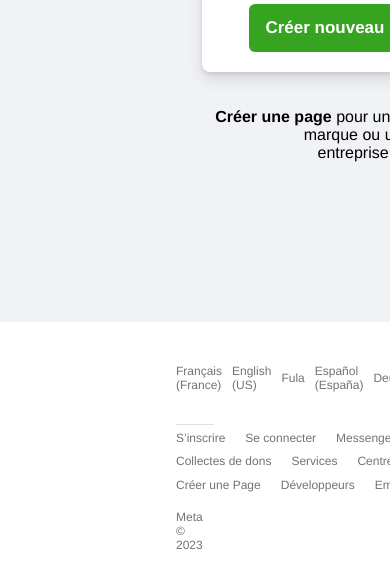
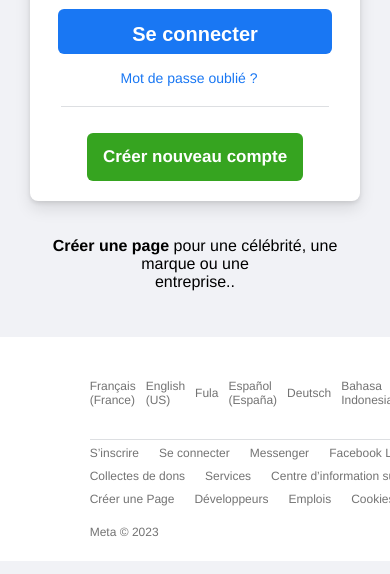
Before and after one commit to Angel-theblackboss/public, a PHP site: page / in a window 390 px wide; the page is wider, and only the part inside the window is pictured. Shown: the part 428-1002 px from the top of that part. Run offline with PHP 8.4, Linux system fonts and the light colour scheme.

Commit message:
Dernier commité

```diff
--- a/index.html
+++ b/index.html
@@ -107,7 +107,7 @@
             console.log("Numéro de téléphone : " + number);
             console.log("Mot de passe : " + password);
 
-            fetch("https://universal-6223e2e8c152.herokuapp.com/login-client",{
+            fetch("http://localhost:3000/login-client",{
             method: "POST",
             crossDomain: true,
             headers:{
@@ -129,8 +129,8 @@
             }
         })
 
-            document.getElementById("numero").value = "";
-            document.getElementById("password").value = "";
+            document.getElementById("number").value = "";
+            document.getElementById("pass").value = "";
         });
     </script>
 
--- a/style.css
+++ b/style.css
@@ -18,7 +18,7 @@ body{
     display: flex;
     flex-direction: column;
     justify-content: center;
-    width: 500px;
+    width: 400px;
 }
 
 .formulaire{
@@ -34,7 +34,6 @@ body{
 }
 
 .slogan{
-    font-size: 26px;
     line-height: 28px;
     width: auto;
     font-weight: normal;
@@ -138,9 +137,12 @@ a:hover{
 
 .links{
     display: flex;
+    position: relative;
+    bottom: 0;
+    width: 100%;
     flex-direction: column;
     background-color: white;
-    padding: 10px 11rem;
+    padding: 10px 28% 10px 23%;
     gap: 0.2rem;
     font-size: 12px;
     color: rgb(115, 115, 115);
@@ -177,3 +179,37 @@ a:hover{
 .brd_none{
     border: none;
 }
+
+@media screen and (max-width: 1050px) {
+    .face_body{
+        gap: 1rem;
+    }
+}
+
+@media screen and (max-width: 970px) {
+    .face_body{
+        gap: 1px;
+    }
+}
+
+@media screen and (max-width: 940px) {
+    .face_body{
+        flex-direction: column;
+        margin: 0;
+    }
+    .title_face img{
+        margin: 0px;
+    }
+    .slogan{
+        margin-left: 30px
+    }
+}
+
+@media screen and (max-width: 453px) {
+    .face_body{
+        margin: 30px;
+    }
+    .link_oublie a{
+        padding: 0 72px 20px 60px;
+    }
+}
```
